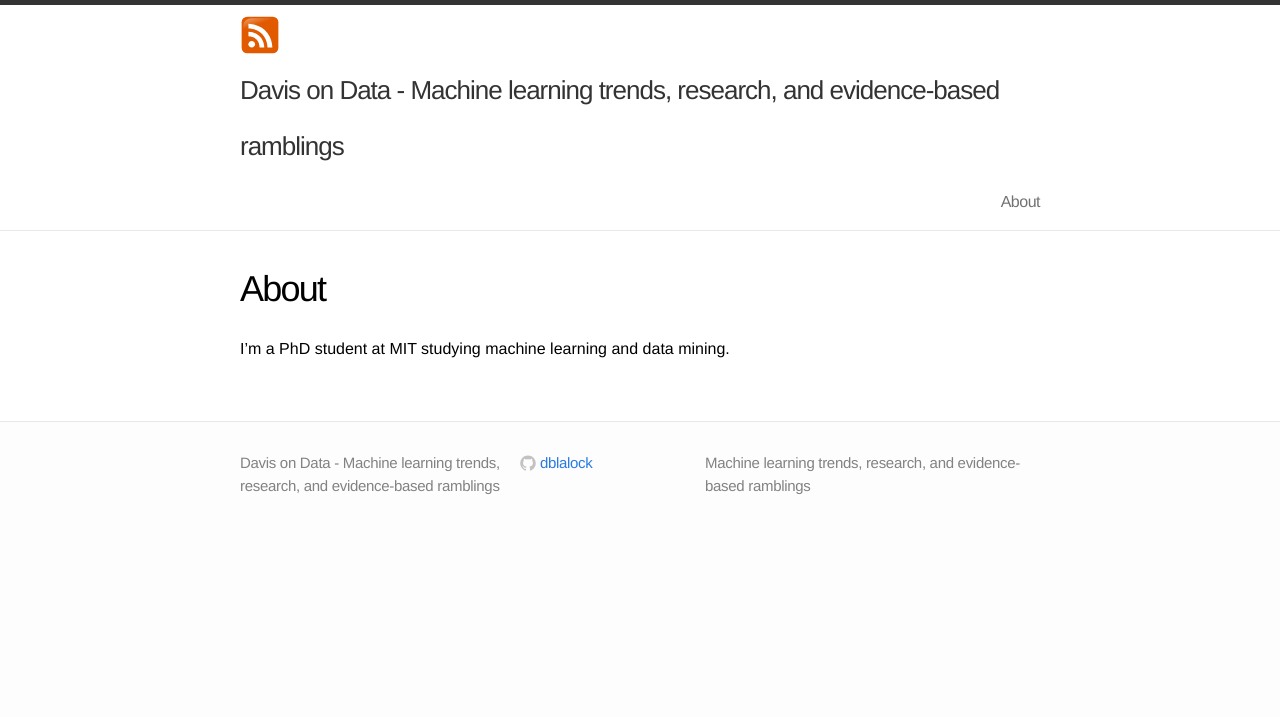
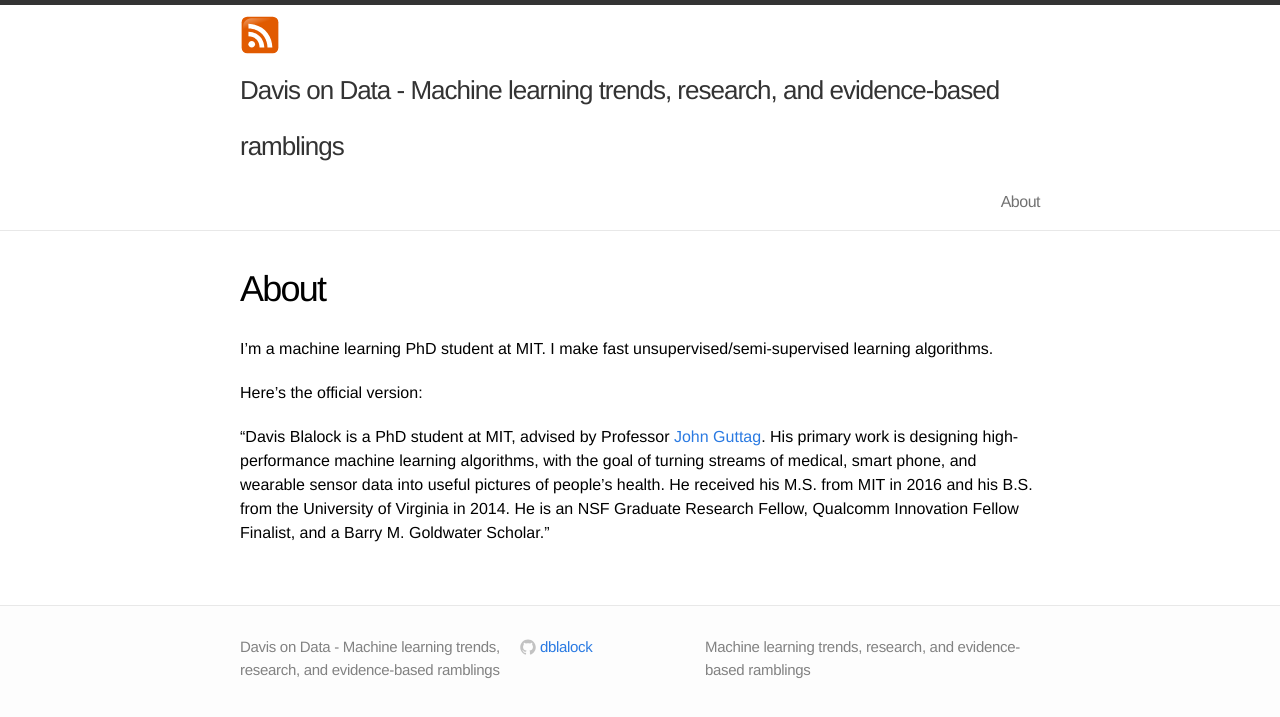
Before and after one commit to dblalock/old-dblalock.github.io, a Jekyll site: the page built from about.md, in a window 1280 px wide. Shown: the top 717 px of the page. Built offline with Jekyll 4.4.1, drawn with Linux system fonts in a browser that asks for light colours.

Commit message:
make about page slightly more informative

```diff
--- a/about.md
+++ b/about.md
@@ -4,4 +4,8 @@ title: About
 permalink: /about/
 ---
 
-I'm a PhD student at MIT studying machine learning and data mining.
+I'm a machine learning PhD student at MIT. I make fast unsupervised/semi-supervised learning algorithms.
+
+Here's the official version:
+
+"Davis Blalock is a PhD student at MIT, advised by Professor [John Guttag](https://en.wikipedia.org/wiki/John_Guttag). His primary work is designing high-performance machine learning algorithms, with the goal of turning streams of medical, smart phone, and wearable sensor data into useful pictures of people’s health. He received his M.S. from MIT in 2016 and his B.S. from the University of Virginia in 2014. He is an NSF Graduate Research Fellow, Qualcomm Innovation Fellow Finalist, and a Barry M. Goldwater Scholar."
```
